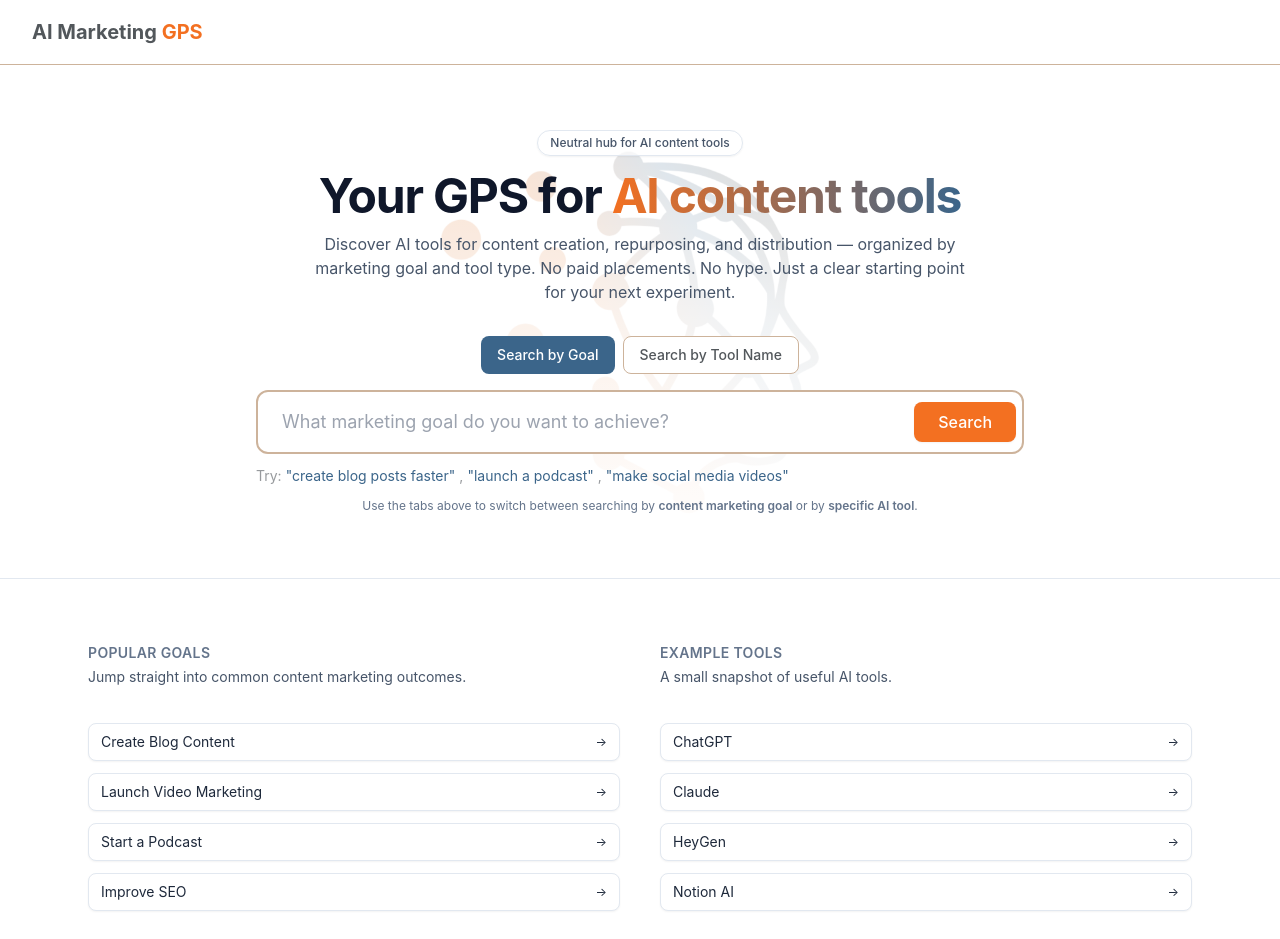
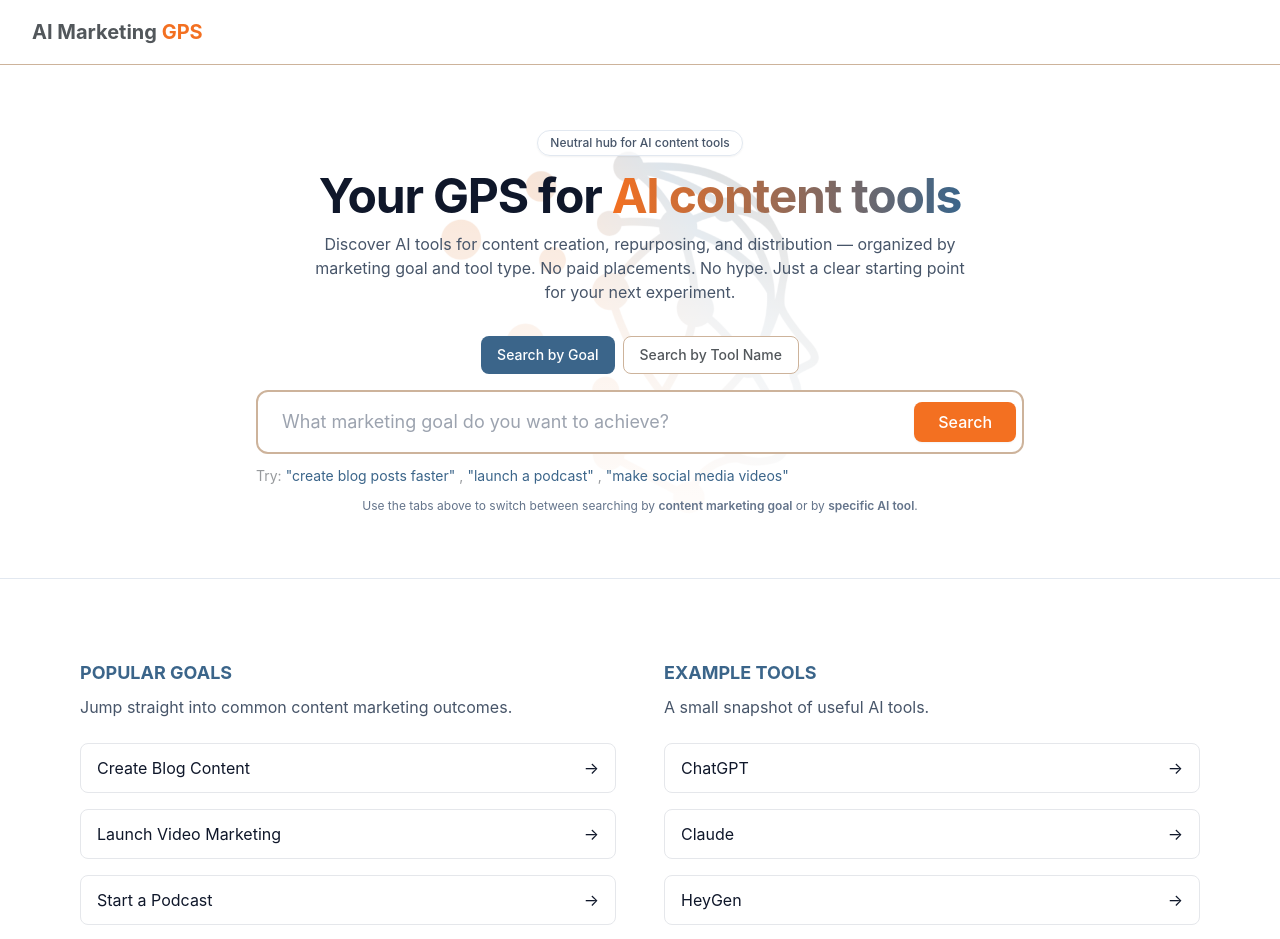
Before and after one commit to lonnierod-ai/ai-marketing-gps, a Next.js app: page / in a window 1280 px wide. Shown: the top 939 px of the page. Built offline with nearby package versions, Linux system fonts and the light colour scheme.

Commit message:
Update page.tsx

```diff
--- a/src/app/page.tsx
+++ b/src/app/page.tsx
@@ -83,92 +83,96 @@ export default function HomePage() {
   </div>
 </section>
 
-
-      {/* QUICK LINKS & FEATURED TOOLS (minimal sections) */}
-              {/* Popular Goals + Example Tools */}
-      <section className="border-b border-slate-200 bg-white">
-        <div className="mx-auto max-w-6xl px-4 py-12 sm:px-6 sm:py-16 grid gap-10 md:grid-cols-2">
-          {/* Popular goals */}
+<section className="max-w-6xl mx-auto pt-20 pb-12 px-4 grid grid-cols-1 md:grid-cols-2 gap-12">
+  {/* Popular Goals */}
   <div>
-            <h2 className="text-sm font-semibold uppercase tracking-wide text-slate-500">
-              Popular goals
+    <h2 className="text-lg font-bold mb-2" style={{ color: "#3b658a" }}>
+      POPULAR GOALS
     </h2>
-            <p className="mt-1 text-sm text-slate-600 min-h-[40px]">
+    <p className="text-slate-600 mb-6">
       Jump straight into common content marketing outcomes.
     </p>
-            <div className="mt-4 space-y-3">
+
+    <div className="space-y-4">
       <Link
         href="/goal/create-blog-content"
-                className="flex items-center justify-between rounded-lg border border-slate-200 bg-white px-3 py-2 text-sm text-slate-800 shadow-sm transition hover:border-[#f37021] hover:text-[#f37021]"
+        className="flex justify-between items-center border rounded-lg py-3 px-4 hover:bg-gray-50 transition"
       >
         <span>Create Blog Content</span>
-                <span className="text-xs">&rarr;</span>
+        <span>→</span>
       </Link>
+
       <Link
-                href="/goal/create-video-content"
-                className="flex items-center justify-between rounded-lg border border-slate-200 bg-white px-3 py-2 text-sm text-slate-800 shadow-sm transition hover:border-[#f37021] hover:text-[#f37021]"
+        href="/goal/launch-video-marketing"
+        className="flex justify-between items-center border rounded-lg py-3 px-4 hover:bg-gray-50 transition"
       >
         <span>Launch Video Marketing</span>
-                <span className="text-xs">&rarr;</span>
+        <span>→</span>
       </Link>
+
       <Link
         href="/goal/launch-podcast"
-                className="flex items-center justify-between rounded-lg border border-slate-200 bg-white px-3 py-2 text-sm text-slate-800 shadow-sm transition hover:border-[#f37021] hover:text-[#f37021]"
+        className="flex justify-between items-center border rounded-lg py-3 px-4 hover:bg-gray-50 transition"
       >
         <span>Start a Podcast</span>
-                <span className="text-xs">&rarr;</span>
+        <span>→</span>
       </Link>
+
       <Link
         href="/goal/seo-optimization"
-                className="flex items-center justify-between rounded-lg border border-slate-200 bg-white px-3 py-2 text-sm text-slate-800 shadow-sm transition hover:border-[#f37021] hover:text-[#f37021]"
+        className="flex justify-between items-center border rounded-lg py-3 px-4 hover:bg-gray-50 transition"
       >
         <span>Improve SEO</span>
-                <span className="text-xs">&rarr;</span>
+        <span>→</span>
       </Link>
     </div>
   </div>
 
-          {/* Example tools */}
+  {/* Example Tools */}
   <div>
-            <h2 className="text-sm font-semibold uppercase tracking-wide text-slate-500">
-              Example tools
+    <h2 className="text-lg font-bold mb-2" style={{ color: "#3b658a" }}>
+      EXAMPLE TOOLS
     </h2>
-            <p className="mt-1 text-sm text-slate-600 min-h-[40px]">
+    <p className="text-slate-600 mb-6">
       A small snapshot of useful AI tools.
     </p>
-            <div className="mt-4 space-y-3">
+
+    <div className="space-y-4">
       <Link
         href="/tool/chatgpt"
-                className="flex items-center justify-between rounded-lg border border-slate-200 bg-white px-3 py-2 text-sm text-slate-800 shadow-sm transition hover:border-[#3b658a] hover:text-[#3b658a]"
+        className="flex justify-between items-center border rounded-lg py-3 px-4 hover:bg-gray-50 transition"
       >
         <span>ChatGPT</span>
-                <span className="text-xs">&rarr;</span>
+        <span>→</span>
       </Link>
+
       <Link
         href="/tool/claude"
-                className="flex items-center justify-between rounded-lg border border-slate-200 bg-white px-3 py-2 text-sm text-slate-800 shadow-sm transition hover:border-[#3b658a] hover:text-[#3b658a]"
+        className="flex justify-between items-center border rounded-lg py-3 px-4 hover:bg-gray-50 transition"
       >
         <span>Claude</span>
-                <span className="text-xs">&rarr;</span>
+        <span>→</span>
       </Link>
+
       <Link
         href="/tool/heygen"
-                className="flex items-center justify-between rounded-lg border border-slate-200 bg-white px-3 py-2 text-sm text-slate-800 shadow-sm transition hover:border-[#3b658a] hover:text-[#3b658a]"
+        className="flex justify-between items-center border rounded-lg py-3 px-4 hover:bg-gray-50 transition"
       >
         <span>HeyGen</span>
-                <span className="text-xs">&rarr;</span>
+        <span>→</span>
       </Link>
+
       <Link
-                href="/tool/notion-ai"
-                className="flex items-center justify-between rounded-lg border border-slate-200 bg-white px-3 py-2 text-sm text-slate-800 shadow-sm transition hover:border-[#3b658a] hover:text-[#3b658a]"
+        href="/tool/notion"
+        className="flex justify-between items-center border rounded-lg py-3 px-4 hover:bg-gray-50 transition"
       >
         <span>Notion AI</span>
-                <span className="text-xs">&rarr;</span>
+        <span>→</span>
       </Link>
     </div>
   </div>
-        </div>
 </section>
+
 
 
 
```
Lines whose indentation alone changed are shown as unchanged.
